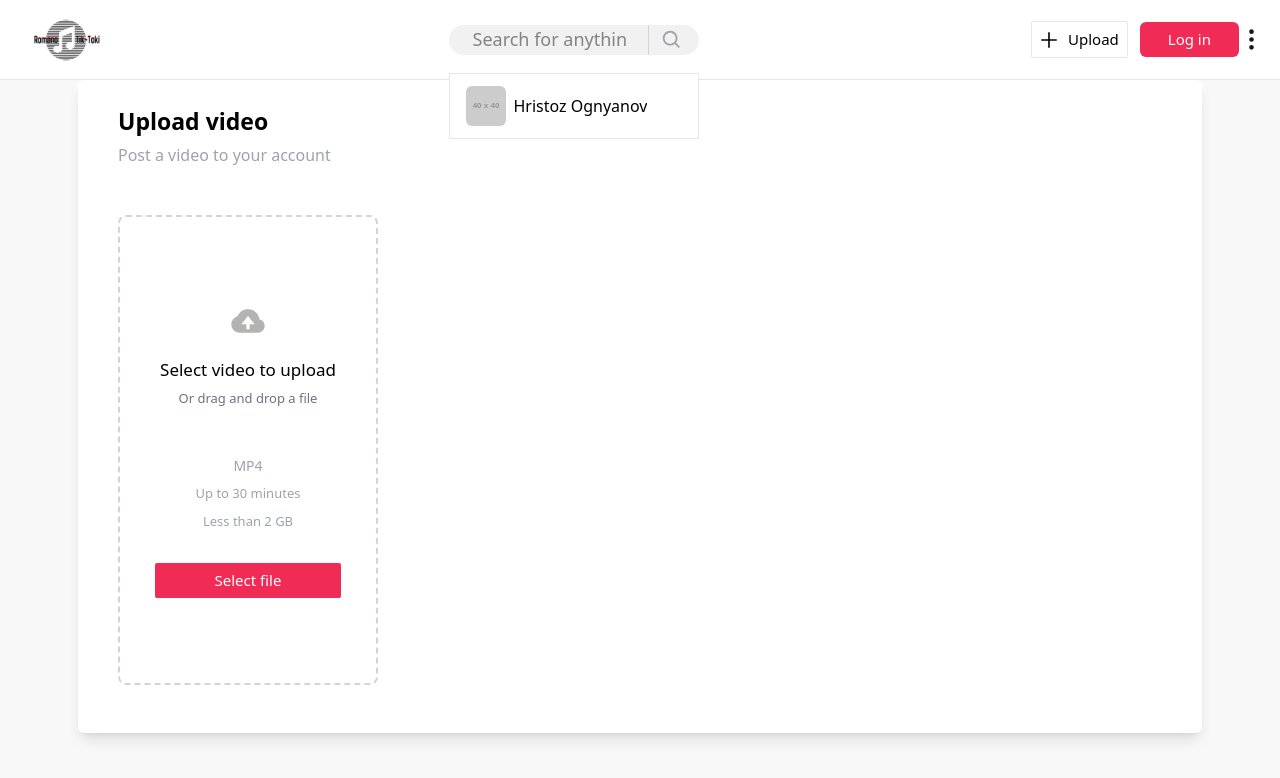
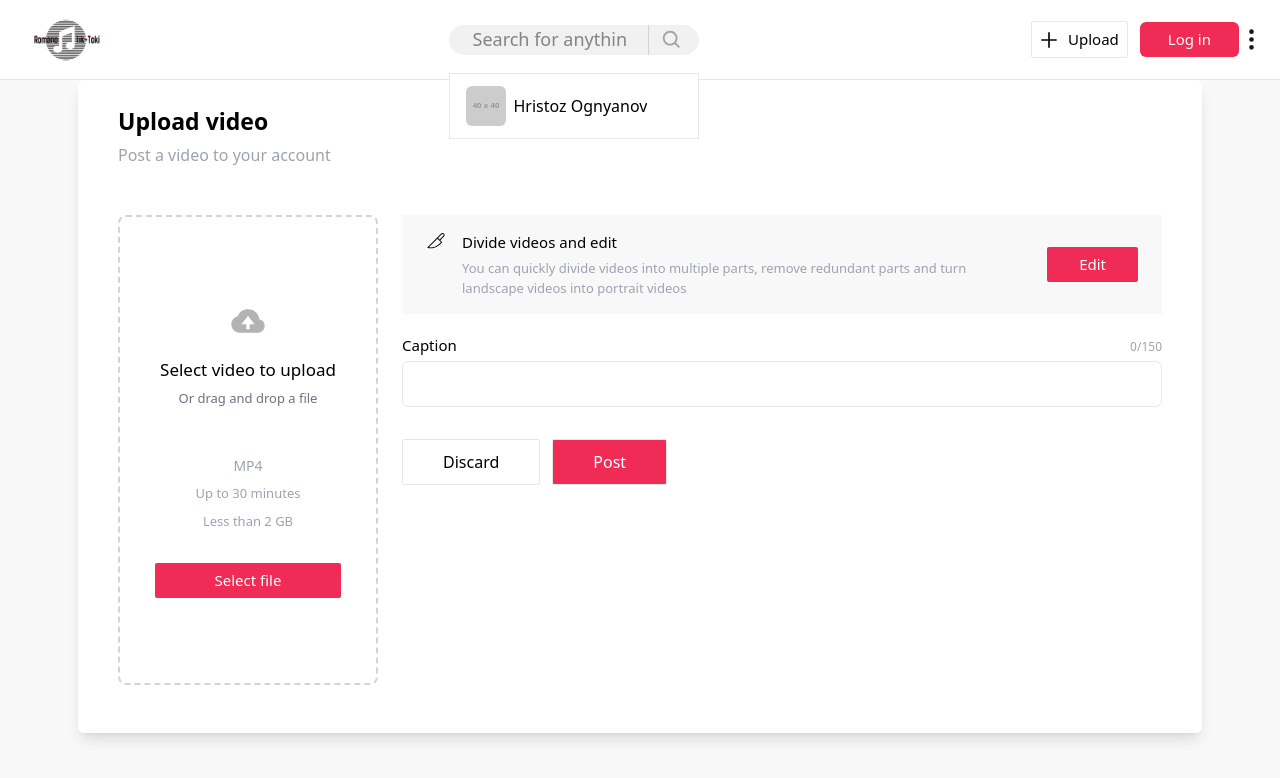
Before and after one commit to fasxmel/O-Tik-Toki, a Next.js app in the folder o-tik-toki/: page /upload in a window 1280 px wide. Shown: the top 778 px of the page. Built offline with nearby package versions, Linux system fonts and the light colour scheme.

Commit message:
Update-page.tsx

```diff
--- a/o-tik-toki/app/upload/page.tsx
+++ b/o-tik-toki/app/upload/page.tsx
@@ -1,16 +1,17 @@
-"use client"
-import React, { useState } from 'react'
-import { useRouter } from 'next/navigation'
-import { UploadError } from '../types';
-import UploadLayout from '../layouts/UploadLayout';
-import { BiLoaderCircle, BiSolidCloudUpload } from 'react-icons/bi';
+"use client";
+import React, { useState } from "react";
+import { useRouter } from "next/navigation";
+import { UploadError } from "../types";
+import UploadLayout from "../layouts/UploadLayout";
+import { BiLoaderCircle, BiSolidCloudUpload } from "react-icons/bi";
+import { AiOutlineCheckCircle } from "react-icons/ai";
+import { PiKnifeLight } from "react-icons/pi";
 
 const Upload = () => {
-
   const router = useRouter();
 
-    const [fileDisplay, setFileDisplay] = useState<string>('');
-    const [caption, setCaption] = useState<string>('');
+  const [fileDisplay, setFileDisplay] = useState<string>("");
+  const [caption, setCaption] = useState<string>("");
   const [file, setFile] = useState<File | null>(null);
   const [error, setError] = useState<UploadError | null>(null);
   const [isUploading, setIsUploading] = useState<boolean>(false);
@@ -23,10 +24,23 @@
       const fileUrl = URL.createObjectURL(file);
       setFileDisplay(fileUrl);
       setFile(file);
+    }
+  };
 
+  const discard = ( ) => {
+    setFileDisplay("");
+    setFile(null);
+    setCaption("");
+  }
+
+  const createPost = ( ) => {
+    console.log('Create post');
 
   }
 
+  const clearVideo = () => {
+    setFileDisplay("");
+    setFile(null);
   };
 
   return (
@@ -39,8 +53,7 @@
           </div>
 
           <div className="mt-8 md:flex gap-6">
-                         {!fileDisplay
-                         ? (
+            {!fileDisplay ? (
               <label
                 htmlFor="fileInput"
                 className="
@@ -64,11 +77,15 @@
                                     hover:bg-gray-100
                                     cursor-pointer"
               >
-                                   <BiSolidCloudUpload size="40" color="#b3b3b1"/>
+                <BiSolidCloudUpload size="40" color="#b3b3b1" />
                 <p className="mt-4 text-[17px]">Select video to upload</p>
-                                <p className="mt-1.5 text-gray-500 text-[13px]">Or drag and drop a file</p>
+                <p className="mt-1.5 text-gray-500 text-[13px]">
+                  Or drag and drop a file
+                </p>
                 <p className="mt-12 text-gray-400 text-sm">MP4</p>
-                                <p className="mt-2 text-gray-400 text-[13px]">Up to 30 minutes</p>
+                <p className="mt-2 text-gray-400 text-[13px]">
+                  Up to 30 minutes
+                </p>
                 <p className="mt-2 text-gray-400 text-[13px]">Less than 2 GB</p>
                 <label
                   htmlFor="fileInput"
@@ -84,11 +101,9 @@
                   accept=".mp4"
                 />
               </label>
-                         )
-
-                         : (
-
-                          <div className="
+            ) : (
+              <div
+                className="
                           md:mx-0
                           mx-auto
                           mt-4
@@ -105,16 +120,18 @@
                           cursor-pointer
                           relative"
               >
-                           {isUploading
-                           ? (
+                {isUploading ? (
                   <div className="absolute flex items-center justify-center z-20 bg-black h-full w-full rounded-[50px] bg-opacity-50">
                     <div className="mx-auto flex items-center justify-center gap-1">
-                                <BiLoaderCircle className="animate-spin" color="#F12B56" size={30} />
+                      <BiLoaderCircle
+                        className="animate-spin"
+                        color="#F12B56"
+                        size={30}
+                      />
                       <div className="text-white font-bold">Uploading...</div>
                     </div>
                   </div>
-                           )
-                           : null}
+                ) : null}
 
                 <img
                   className="absolute z-20 pointer-events-none"
@@ -135,16 +152,105 @@
                   src={fileDisplay}
                 />
 
+                <div className="absolute -bottom-12 flex items-center justify-between z-50 rounded-xl border w-full p-2 border-gray-300">
+                  <div className="flex items-center truncate">
+                    <AiOutlineCheckCircle size="16" className="min-w-[16px]" />
+                    <p className="text-[11px] pl-1 truncate text-ellipsis">
+                      {file ? file.name : ""}
+                    </p>
                   </div>
 
+                  <button
+                    onClick={() => clearVideo()}
+                    className="text-[11px] ml-2 font-semibold"
+                  >
+                    Change
+                  </button>
+                </div>
+              </div>
             )}
+
+            <div className="mt-4 mb-6">
+
+              <div className="flex bg-[#F8F8F8] py-4 px-6">
+                <div>
+                  <PiKnifeLight className="mr-4" size="20" />
+                </div>
+                <div>
+                  <div className="text-semibold text-[15px] mb-1.5">
+                    Divide videos and edit
+                  </div>
+                  <div className="text-semibold text-[13px] text-gray-400">
+                    You can quickly divide videos into multiple parts, remove
+                    redundant parts and turn landscape videos into portrait
+                    videos
+                  </div>
+                </div>
+                <div className="flex justify-end max-w-[130px] w-full h-full text-center my-auto">
+                  <button className="px-8 py-1.5 text-white text-[15px] bg-[#F02C56] rounded-sm">
+                    Edit
+                  </button>
+                </div>
+              </div>
+
+              <div className="mt-5">
+                <div className="flex items-center justify-between">
+                  <div className="mb-1 text-[15px]">Caption</div>
+                  <div className="text-gray-400 text-[12px]">
+                    {caption.length}/150
+                  </div>
+
+                </div>
+                <input
+                  maxLength={150}
+                  type="text"
+                  className="
+                  w-full
+                  border
+                  p-2.5
+                  rounded-md
+                  focus:outline-none"
+                  value={caption}
+                  onChange={(event) => setCaption(event.target.value)}
+                />
+              </div>
+
+              <div className="flex gap-3">
+                <button
+                  disabled={isUploading}
+                  onClick={() => discard()}
+                  className="px-10 py-2.5 mt-8 border text-[16px] hover:bg-gray-100 rounded-sm"
+                >
+                  Discard
+                </button>
+                <button
+                  disabled={isUploading}
+                  onClick={() => createPost()}
+                  className="px-10 py-2.5 mt-8 border text-[16px] text-white bg-[#F02C56] rounded-sm"
+                >
+                  {isUploading ? (
+                    <BiLoaderCircle
+                      className="animate-spin"
+                      color="#ffffff"
+                      size={25}
+                    />
+                  ) : (
+                    "Post"
+                  )}
+                </button>
+              </div>
+
+              {error ? (
+                <div className="text-red-600 mt-4">{error.message}</div>
+              ) : null}
 
             </div>
 
           </div>
+        </div>
       </UploadLayout>
     </>
-  )
-}
+  );
+};
 
 export default Upload;
```
Lines whose indentation alone changed are shown as unchanged.
